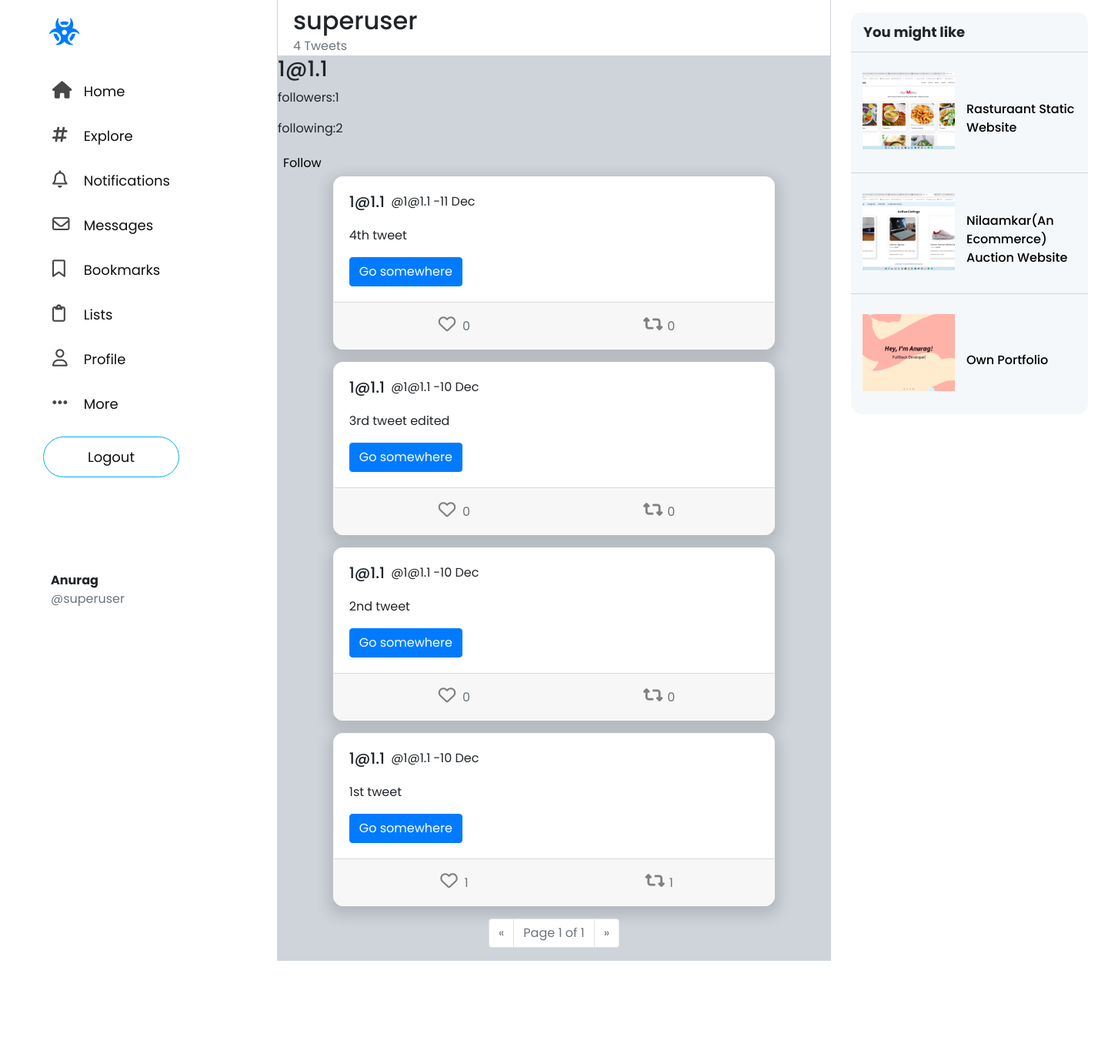
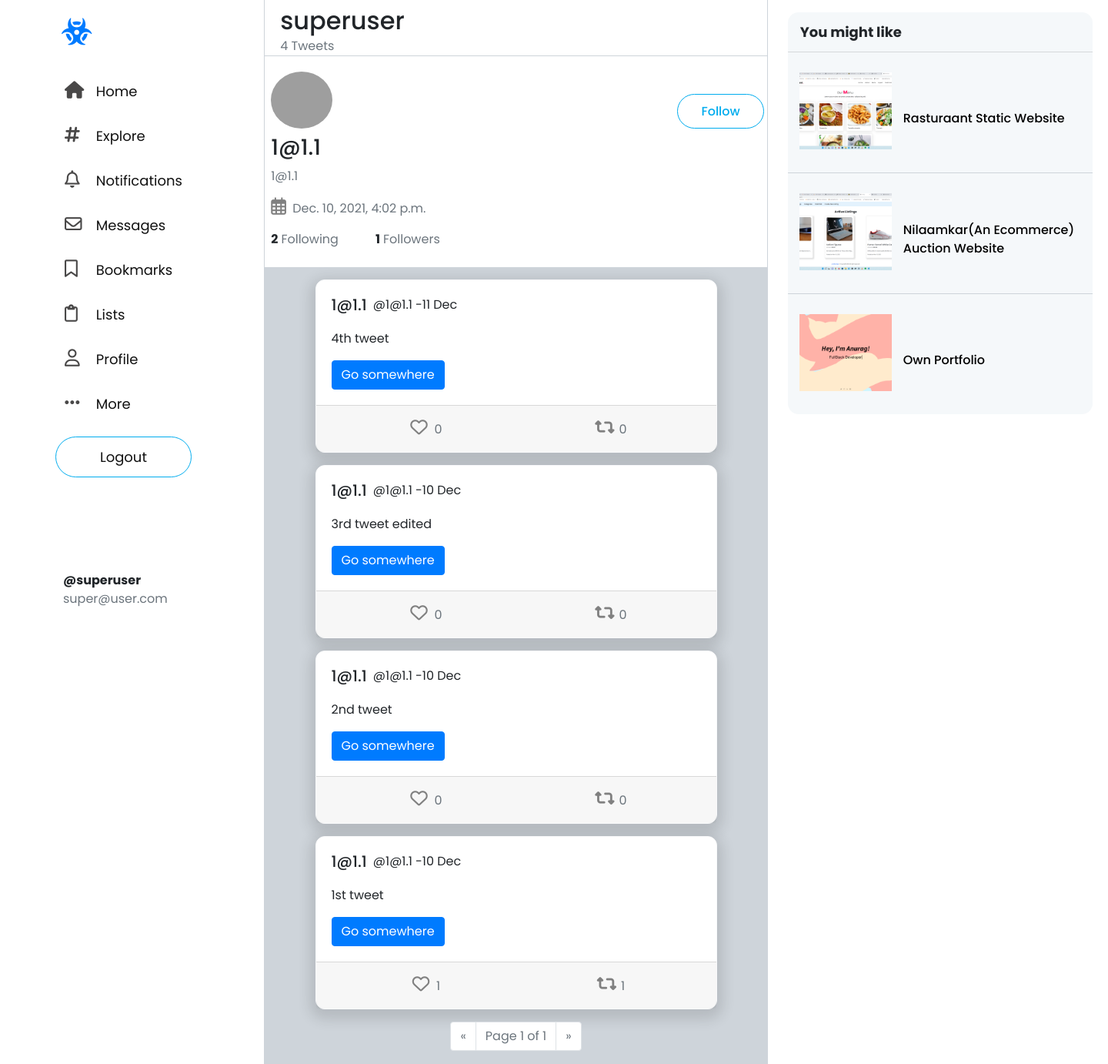
Before and after one commit to ycwhencpp/twitter-clone, a Django app: a page that uses network/templates/network/layout.html in a window 1440 px wide. Shown: the whole page at 77% size. Before the commit the page ends 1248 px from the top, so only its background shows below. Run offline with Django 3.2, Linux system fonts and the light colour scheme; a user stored in the database is signed in; data comes from the database, SQL or seed files in the repository; both versions use the stored data as it was after the commit; some libraries are stand-ins or nearby versions; grey boxes are pictures that could not be loaded.

Commit message:
updated whole UI and fixed some issues

```diff
--- a/network/static/network/styles.css
+++ b/network/static/network/styles.css
@@ -6,6 +6,13 @@ body{
     box-sizing: border-box;
     margin: 0;
     padding:0;
+}
+.container{
+    max-width:1408px;
+}
+.row{
+    width: 1309px;
+    margin-right:100px
 }
 .sidebar{
     height:100vh;
@@ -45,7 +52,7 @@ a.nav-link i{
     border-radius:40px 40px;
     background-color: rgb(235, 228, 228);
 }
-.register-btn,.login-btn,.logout-btn{
+.register-btn,.login-btn,.logout-btn,.follow-button{
     padding:10px 20px ;
     color:#00acee;
     background:#fff;
@@ -62,7 +69,13 @@ a.nav-link i{
     margin-top:10px;
 
 }
-.register-btn:hover,.login-btn:hover,.logout-btn:hover{
+.follow-button{
+    height: 45px;
+    margin: 0;
+    margin-top: 29px;
+    padding: 8px 30px;
+}
+.register-btn:hover,.login-btn:hover,.logout-btn:hover,.follow-button:hover{
     background:#00acee;
     color:#fff;
 }
@@ -98,6 +111,18 @@ a.nav-link i{
 
 }
 
+.profile {
+    width: 100%;
+     padding-top:20px;
+     padding-bottom:8px;
+    background: #fff;
+}
+.profile-img{
+    width:80px;
+    border-radius: 50%;
+    overflow: hidden;
+    object-fit: cover;
+}
 .tweet{
     width:80% !important;
     margin-right: auto;
@@ -125,7 +150,7 @@ position: relative;
 }
 .compose-tweet-btn{
     position:absolute;
-    top:9.8rem;
+    top:9.3rem;
     right:2rem;
     border-radius: 20px 20px;
     padding:7px 20px;
--- a/network/templates/network/layout.html
+++ b/network/templates/network/layout.html
@@ -10,7 +10,7 @@
         <link href="https://fonts.googleapis.com/css2?family=Poppins:wght@100;200;300;400;500;600;700&display=swap" rel="stylesheet">
     </head>
     <body>
-        <div class="container-fluid">
+        <div class="container">
             <div class="row">
               <div class="col-md-3  d-flex sidebar sticky-top " >
                 <nav class="navbar d-flex flex-column justify-content-between mt-3 ">
@@ -54,8 +54,8 @@
                       {% endif %}
                     </ul>
                       <div class="user-sidebar ">
-                        <p class="mb-0"><strong>Anurag</strong></p>
-                        <p class="text-muted">@{{user.username}}</p>
+                        <p class="mb-0"><strong>@{{user.username}}</strong></p>
+                        <p class="text-muted">{{user.email}}</p>
                       </div>
                 </nav>
             </div>
@@ -75,7 +75,7 @@
                           </div>
                     </div>
                 {% else %}
-                    <div class="card w-100 " style="border-radius: 15px; overflow: hidden; border-color: transparent">
+                    <div class="card  " style="border-radius: 15px; overflow: hidden; border-color: transparent;width:398px;">
                         <div class="card-header" style="font-weight: bolder; font-size: 18px; background-color: rgb(245, 248, 250); padding-left: 16px">You might like</div>
                           <div class="card-body card-border d-flex  pt-3" style="padding: 0; background-color: rgb(245, 248, 250);">
                                 <div class="web-image">
--- a/network/templates/network/profile.html
+++ b/network/templates/network/profile.html
@@ -8,12 +8,20 @@
         <h2 class="profile-username" style=" padding-top:0; padding-bottom: 2px;">{{user.username}}</h2>
         <p class="text-muted" style="padding-left:20px; margin-bottom:0">{{tweet_count}} Tweets</p>
       </div>
+      <div class="profile mb-3 pl-2 pr-1" id="profile-{{profile.id}}">
+        <div class="profile-header d-flex justify-content-between">
+          <img class="profile-img" src="https://abs.twimg.com/sticky/default_profile_images/default_profile_400x400.png" alt="">
+          <button  class="follow-button"data-username={{profile.username}}>Follow</button>
+        </div>
+        <h3 class="username mt-2">{{profile.username}}</h3>
+        <p class="text-muted">{{profile.email}}</p>
+        <p class="text-muted"><i class="far fa-calendar-alt mr-2"></i>{{profile.date_joined}}</p>
+        <div class="mutuals-count d-flex ">
+          <p class="following mr-5"> <strong class="mr-1">{{profile.is_following.all.count}}</strong><span class="text-muted">Following</span></p>
+          <p class="followers "> <strong class="mr-1">{{profile.followers.all.count}}</strong><span class="text-muted">Followers</span></p>
+        </div>
 
-      <div class="profile" id="profile-{{profile.id}}">
-        <h3 class="username">{{profile.username}}</h3>
-        <p class="followers"> followers:{{profile.followers.all.count}}</p>
-        <p class="following"> following:{{profile.is_following.all.count}}</p>
-        <button  class="follow-button"data-username={{profile.username}}>Follow</button>
+
       </div>
       <div class=" user-tweets tweets ">
         {% for tweet in page_obj %}
--- a/network/views.py
+++ b/network/views.py
@@ -128,6 +128,7 @@ def following(request):
     page_obj=paginate.get_page(page_number)
     return render(request,"network/following.html",{
         "page_obj":page_obj,
+        "tweet_form":tweetform,
     })
 
 
```
Also changed, not shown: network/templates/network/following.html (+14 -0 lines), db.sqlite3.
